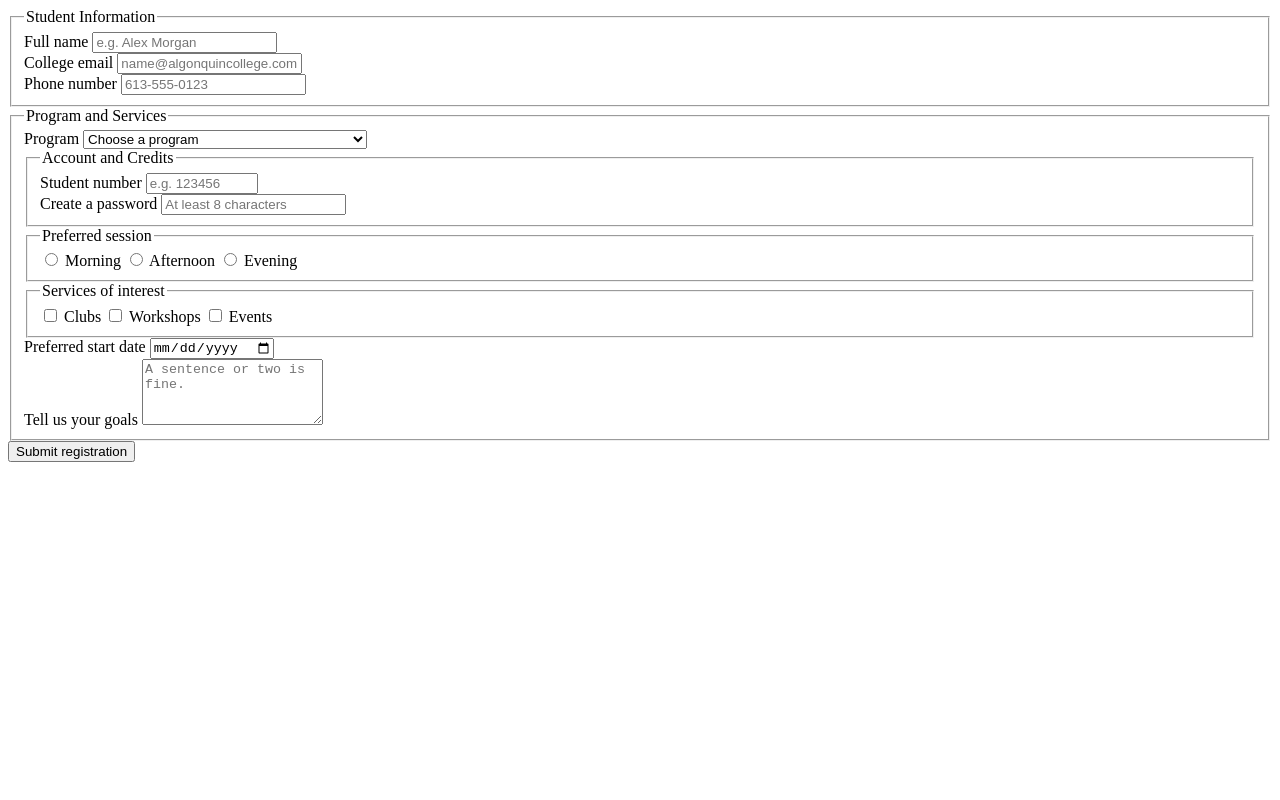
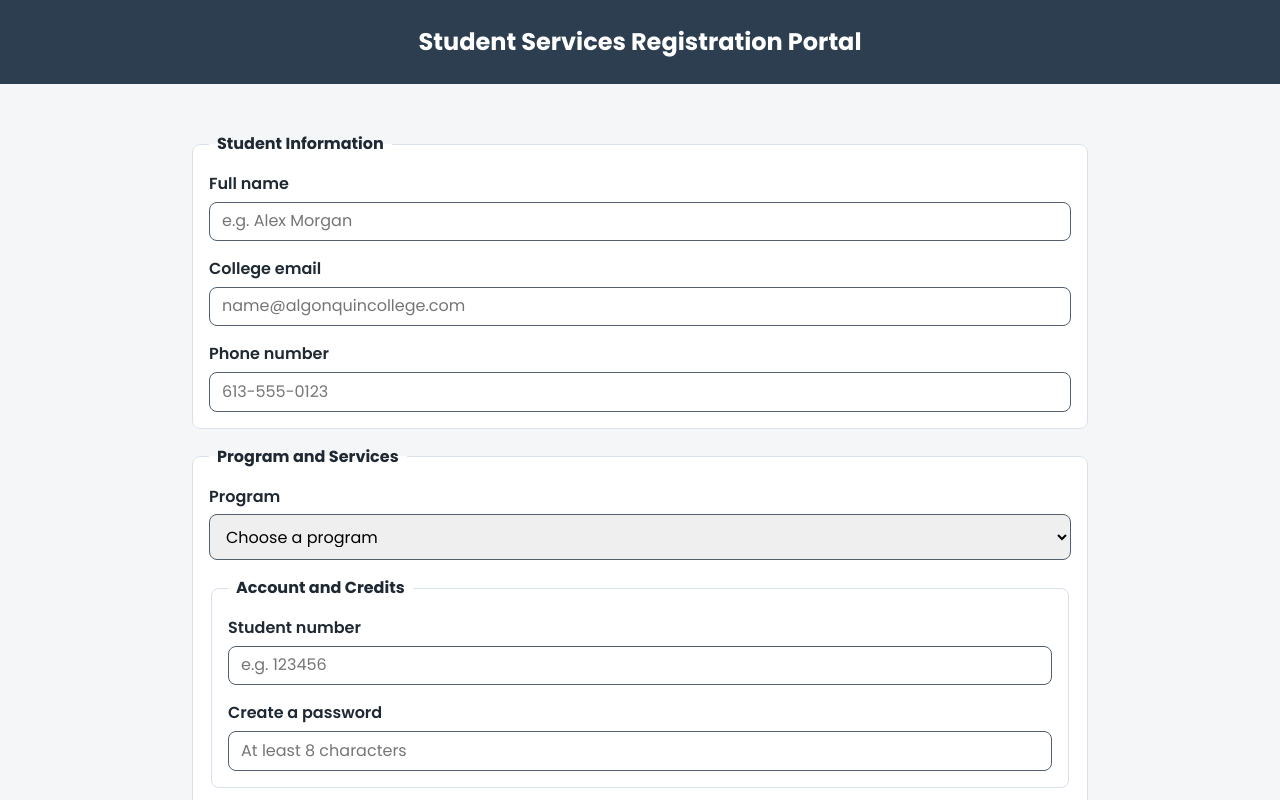
Before and after one commit to Line0014/student-services-form, a plain HTML site: page index.html in a window 1280 px wide. Shown: the top 800 px of the page. Drawn offline with nearby package versions, Linux system fonts and the light colour scheme.

Commit message:
fixed HTML head and page structure

```diff
--- a/index.html
+++ b/index.html
@@ -1,3 +1,27 @@
+<!doctype html>
+<html lang="en">
+  <head>
+    <meta charset="UTF-8" />
+    <meta name="viewport" content="width=device-width, initial-scale=1.0" />
+    <title>Student Services Registration Portal</title>
+    <link rel="shortcut icon" href="favicon.ico" />
+    <link rel="stylesheet" href="css/normalize.css" />
+    <link rel="preconnect" href="https://fonts.googleapis.com" />
+    <link rel="preconnect" href="https://fonts.gstatic.com" crossorigin />
+    <link
+      href="https://fonts.googleapis.com/css2?family=Poppins:wght@400;600;700&family=Roboto:wght@400;700&display=swap"
+      rel="stylesheet"
+    />
+    <link rel="stylesheet" href="css/main.css" />
+  </head>
+  <body>
+    <header class="site-header">
+      <h1>Student Services Registration Portal</h1>
+    </header>
+    <main></main>
+  </body>
+</html>
+
 <main>
   <form class="registration-form" action="#" method="post">
     <fieldset class="registration-form__section">
```
